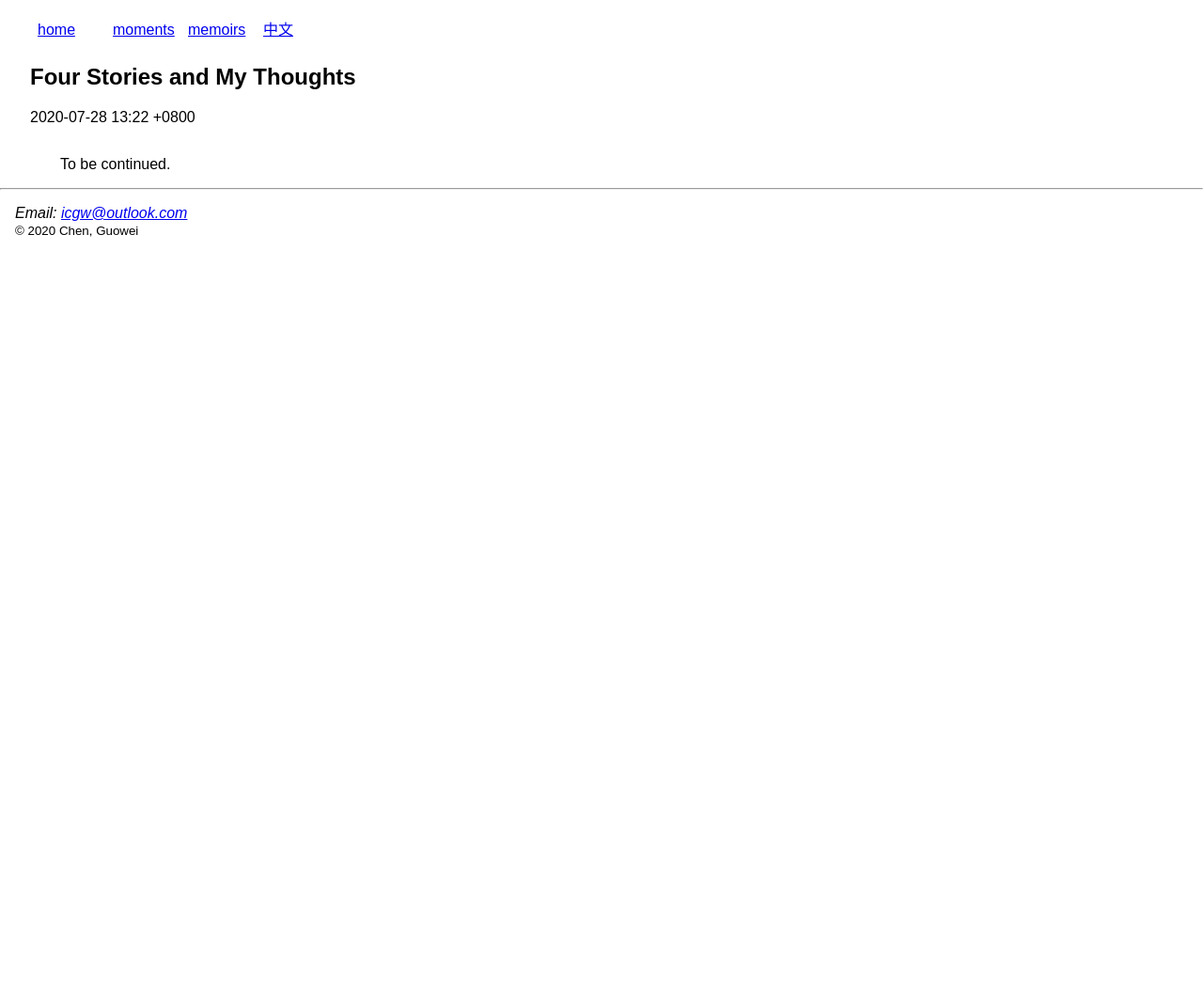
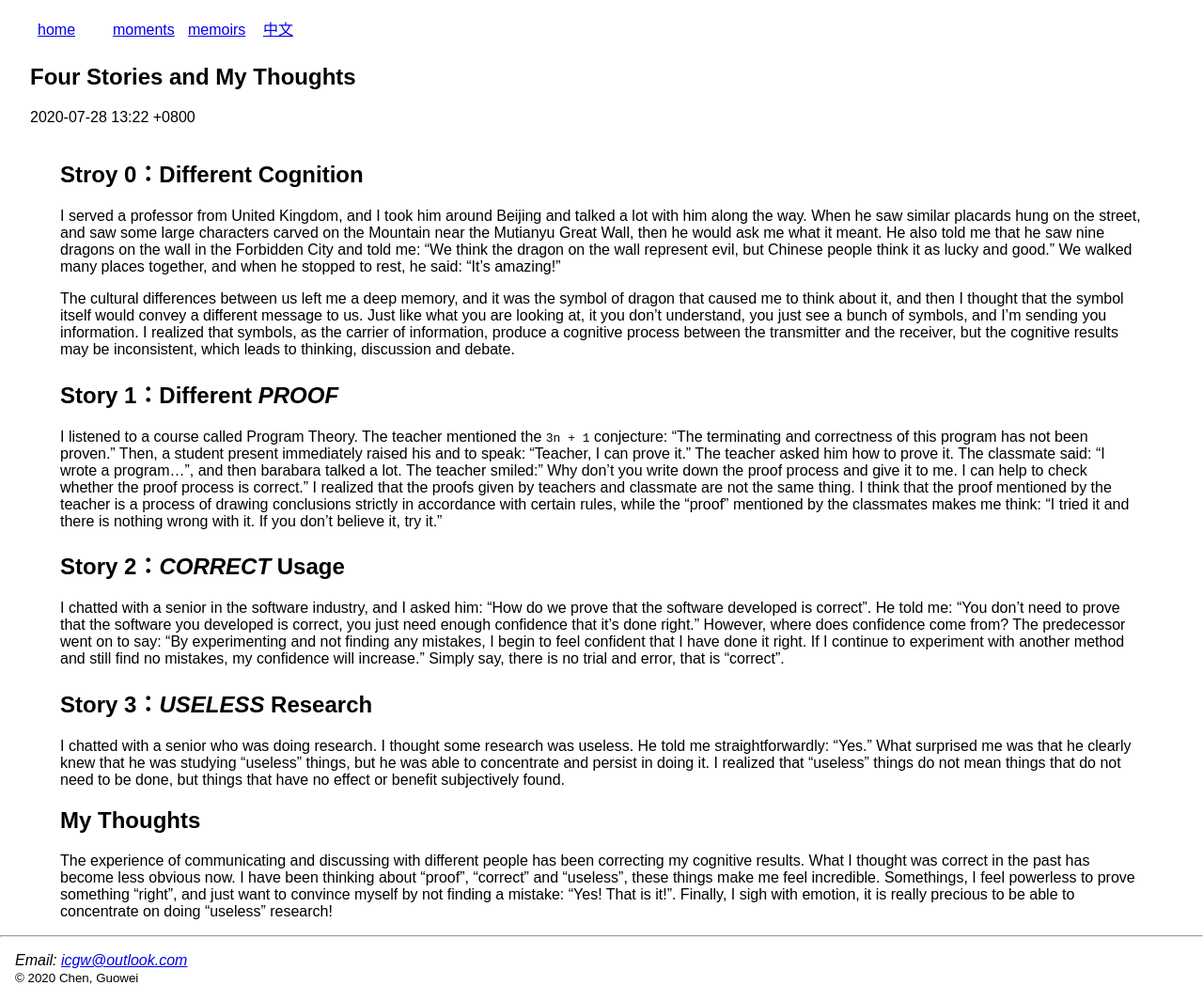
Before and after one commit to icgw/website, a Jekyll site: the page built from en/_posts/2020-07-28-four-stories-and-my-thoughts.md, in a window 1280 px wide. Shown: the whole page at 94% size. Built offline with Jekyll 4.4.1, drawn with Linux system fonts in a browser that asks for light colours; before the commit the page ends 900 px from its top, so only the background shows below that.

Commit message:
modify and add english draft

```diff
--- a/en/_posts/2020-07-28-four-stories-and-my-thoughts.md
+++ b/en/_posts/2020-07-28-four-stories-and-my-thoughts.md
@@ -6,4 +6,19 @@ date:       2020-07-28 13:22 +0800
 categories: [ 'memoirs' ]
 ---
 
-To be continued.
+# Stroy 0：Different Cognition #
+I served a professor from United Kingdom, and I took him around Beijing and talked a lot with him along the way. When he saw similar placards hung on the street, and saw some large characters carved on the Mountain near the Mutianyu Great Wall, then he would ask me what it meant. He also told me that he saw nine dragons on the wall in the Forbidden City and told me: "We think the dragon on the wall represent evil, but Chinese people think it as lucky and good." We walked many places together, and when he stopped to rest, he said: "It's amazing!"
+
+The cultural differences between us left me a deep memory, and it was the symbol of dragon that caused me to think about it, and then I thought that the symbol itself would convey a different message to us. Just like what you are looking at, it you don't understand, you just see a bunch of symbols, and I'm sending you information. I realized that symbols, as the carrier of information, produce a cognitive process between the transmitter and the receiver, but the cognitive results may be inconsistent, which leads to thinking, discussion and debate.
+
+# Story 1：Different *PROOF* #
+I listened to a course called Program Theory. The teacher mentioned the `3n + 1` conjecture: "The terminating and correctness of this program has not been proven." Then, a student present immediately raised his and to speak: "Teacher, I can prove it." The teacher asked him how to prove it. The classmate said: "I wrote a program...", and then barabara talked a lot. The teacher smiled:" Why don't you write down the proof process and give it to me. I can help to check whether the proof process is correct." I realized that the proofs given by teachers and classmate are not the same thing. I think that the proof mentioned by the teacher is a process of drawing conclusions strictly in accordance with certain rules, while the "proof" mentioned by the classmates makes me think: "I tried it and there is nothing wrong with it. If you don't believe it, try it."
+
+# Story 2：*CORRECT* Usage #
+I chatted with a senior in the software industry, and I asked him: "How do we prove that the software developed is correct". He told me: "You don't need to prove that the software you developed is correct, you just need enough confidence that it's done right." However, where does confidence come from? The predecessor went on to say: "By experimenting and not finding any mistakes, I begin to feel confident that I have done it right. If I continue to experiment with another method and still find no mistakes, my confidence will increase." Simply say, there is no trial and error, that is "correct".
+
+# Story 3：*USELESS* Research #
+I chatted with a senior who was doing research. I thought some research was useless. He told me straightforwardly: "Yes." What surprised me was that he clearly knew that he was studying "useless" things, but he was able to concentrate and persist in doing it. I realized that "useless" things do not mean things that do not need to be done, but things that have no effect or benefit subjectively found.
+
+# My Thoughts #
+The experience of communicating and discussing with different people has been correcting my cognitive results. What I thought was correct in the past has become less obvious now. I have been thinking about "proof", "correct" and "useless", these things make me feel incredible. Somethings, I feel powerless to prove something "right", and just want to convince myself by not finding a mistake: "Yes! That is it!". Finally, I sigh with emotion, it is really precious to be able to concentrate on doing "useless" research!
```
Also changed, not shown: zh/_posts/2020-07-28-four-stories-and-my-thoughts.md (+1 -1 lines).
